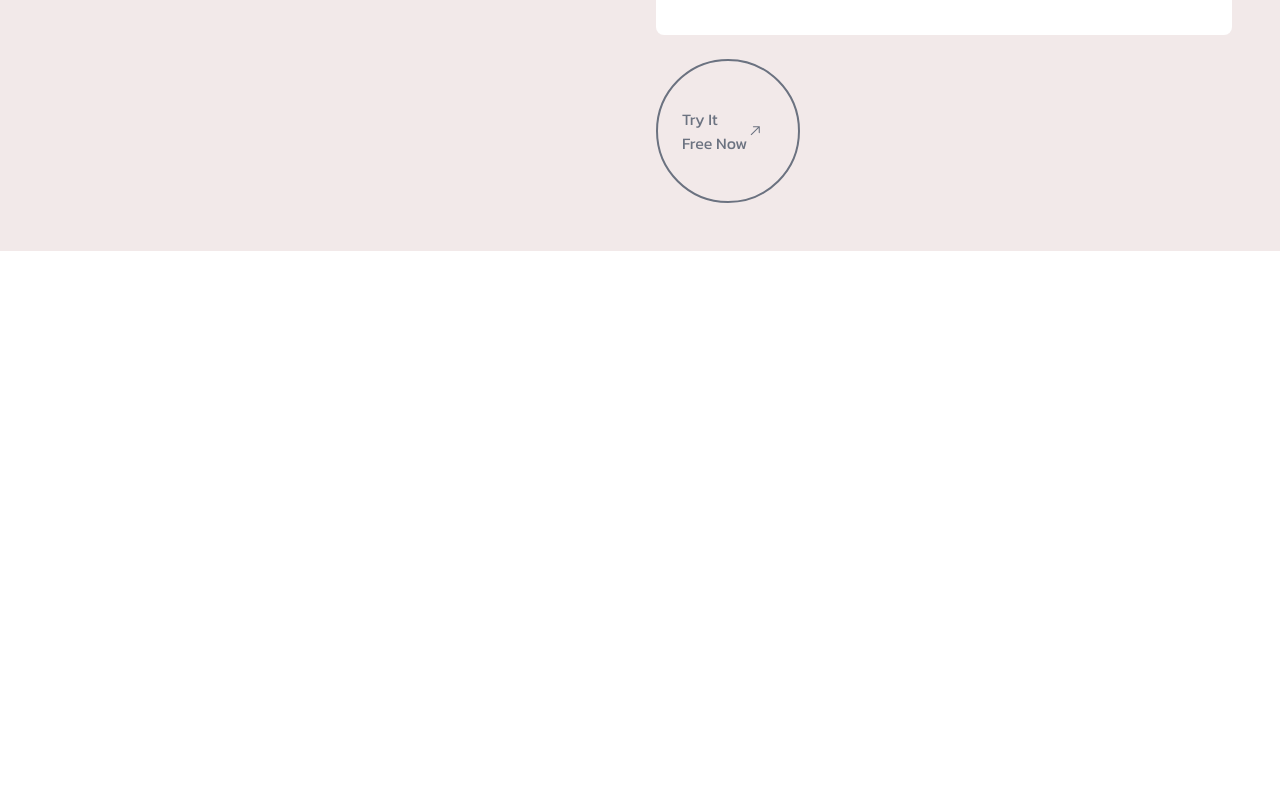
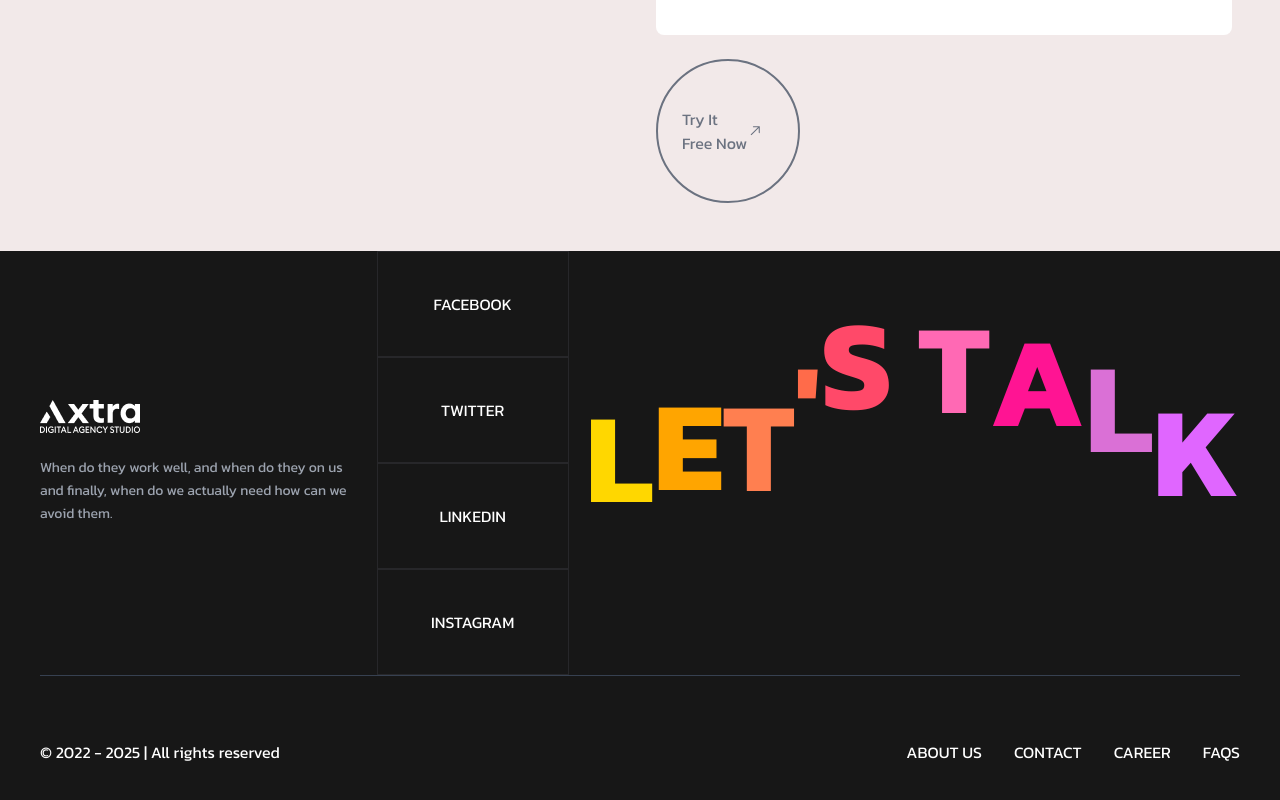
Before and after one commit to mdanamulhasan201/axtra-next-agency-scaleup-, a React (Vite) app: page / in a window 1280 px wide. Shown: the part 9832-10632 px from the top of the page. Before the commit the page ends 10083 px from the top, so only its background shows below. Built offline with nearby package versions, Linux system fonts and the light colour scheme.

Commit message:
footer added

```diff
--- a/src/components/shared/Footer.jsx
+++ b/src/components/shared/Footer.jsx
@@ -1,42 +1,68 @@
 import { useEffect, useRef } from 'react';
 import gsap from 'gsap';
-import { BiUpArrow } from 'react-icons/bi';
+import logo from '../../assets/site-logo-white.webp'
 
 const Footer = () => {
     const lettersRef = useRef([]);
+    const colors = [
+        '#FFD700',
+        '#FFA500',
+        '#FF7F50',
+        '#FF6B4A',
+        '#FF4969',
+        '#FF1493',
+        '#FF69B4',
+        '#FF1493',
+        '#DA70D6',
+        '#E066FF'
+    ];
 
     useEffect(() => {
-    // Split text animation setup
         const letters = lettersRef.current;
-    const colors = [
-      '#FFD700', // L - Yellow
-      '#FFA500', // E - Orange
-      '#FF7F50', // T - Coral
-      '#FF6B4A', // ' - Light Coral
-      '#FF4969', // S - Pink Red
-      '#FF1493', // Space
-      '#FF69B4', // T - Hot Pink
-      '#FF1493', // A - Deep Pink
-      '#DA70D6', // L - Orchid
-      '#E066FF', // K - Purple
-    ];
 
         letters.forEach((letter, index) => {
-      gsap.to(letter, {
-        color: colors[index],
+            const tl = gsap.timeline({
+                repeat: -1,
+                repeatDelay: 1
+            });
+
+            tl.to(letter, {
+                y: -100,
                 duration: 0.5,
-        ease: "none",
+                ease: "power2.out"
+            })
+                .to(letter, {
+                    y: 0,
+                    duration: 0.5,
+                    ease: "bounce.out"
+                })
+                .to(letter, {
+                    color: colors[index % colors.length],
+                    duration: 0.6,
+                    ease: "none"
+                }, "-=0.6"); // Start color change with the jump
+
+            // Stagger the start of each letter's animation
+            tl.delay(index * 0.1);
         });
+
+        return () => {
+            // Cleanup animations
+            letters.forEach(letter => {
+                gsap.killTweensOf(letter);
             });
+        };
     }, []);
 
     return (
-    <footer className="min-h-screen bg-black text-white relative px-6 py-12 lg:p-12">
+        <div className=" bg-[#171717] text-white px-5 lg:px-10">
+
+
+            <div className='flex justify-between items-center border-b border-gray-700  '>
                 {/* Left Section */}
-      <div className="mb-20 lg:mb-0 lg:absolute lg:top-12 lg:left-12">
+                <div className="">
                     <div className="mb-6">
-          <h2 className="text-2xl font-bold mb-1">Λxtra</h2>
-          <p className="text-xs tracking-wide">DIGITAL AGENCY STUDIO</p>
+                        <img src={logo} alt="" />
                     </div>
                     <p className="text-gray-400 max-w-xs text-sm leading-relaxed">
                         When do they work well, and when do they
@@ -46,11 +72,11 @@ const Footer = () => {
                 </div>
 
                 {/* Center Social Links */}
-      <div className="lg:absolute lg:top-1/2 lg:left-1/2 lg:-translate-x-1/2 lg:-translate-y-1/2">
+                <div className="text-center ">
                     {['FACEBOOK', 'TWITTER', 'LINKEDIN', 'INSTAGRAM'].map((social) => (
                         <div
                             key={social}
-            className="py-4 border-b border-zinc-800 hover:opacity-60 transition-opacity cursor-pointer w-64"
+                            className="py-10 border border-zinc-800 hover:bg-white hover:text-black transform duration-300 transition-opacity cursor-pointer w-48"
                         >
                             {social}
                         </div>
@@ -58,51 +84,44 @@ const Footer = () => {
                 </div>
 
                 {/* Right Section - Let's Talk */}
-      <div className="my-20 lg:my-0 lg:absolute lg:top-1/2 lg:right-12 lg:-translate-y-1/2">
-        <h1 className="text-6xl lg:text-8xl font-bold whitespace-nowrap">
+                <div className="">
+                    <h1 className="text-6xl lg:text-9xl font-bold whitespace-nowrap">
                         {"LET'S TALK".split('').map((letter, index) => (
                             <span
                                 key={index}
                                 ref={el => lettersRef.current[index] = el}
-              className="inline-block transition-transform hover:scale-105"
+                                className="inline-block"
+                                style={{ color: colors[index % colors.length] }}
                             >
                                 {letter === ' ' ? '\u00A0' : letter}
                             </span>
                         ))}
                     </h1>
                 </div>
+            </div>
 
             {/* Bottom Section */}
-      <div className="lg:absolute lg:bottom-12 lg:left-0 lg:right-0 lg:px-12">
+            <div className="py-16">
                 <div className="flex flex-col lg:flex-row justify-between items-start lg:items-center">
-          <div className="text-sm text-gray-400 mb-8 lg:mb-0">
+                    <div className="text-md  ">
                         © 2022 - 2025 | All rights reserved<br className="lg:hidden" />
-            by Wealcoder
+                        {/* by Wealcoder */}
                     </div>
 
                     <nav className="flex flex-wrap gap-8">
                         {['ABOUT US', 'CONTACT', 'CAREER', 'FAQS'].map((item, index) => (
                             <div key={item} className="relative group">
-                <span className="text-sm cursor-pointer hover:text-gray-300 transition-colors">
+                                <span className="text-md cursor-pointer hover:text-gray-300 transition-colors">
                                     {item}
                                 </span>
-                {item === 'CONTACT' && (
-                  <div className="absolute -right-4 top-1/2 -translate-y-1/2 w-2 h-2 rounded-full border border-[#4CAF50] group-hover:bg-[#4CAF50] transition-colors" />
-                )}
+
                             </div>
                         ))}
                     </nav>
                 </div>
             </div>
 
-      {/* Scroll to Top Button */}
-      <button
-        onClick={() => window.scrollTo({ top: 0, behavior: 'smooth' })}
-        className="fixed bottom-12 right-12 w-8 h-8 rounded-full border border-zinc-700 flex items-center justify-center hover:border-zinc-500 transition-colors"
-      >
-        <BiUpArrow size={16} />
-      </button>
-    </footer>
+        </div>
     );
 };
 
--- a/src/main/Main.jsx
+++ b/src/main/Main.jsx
@@ -1,5 +1,6 @@
 
 import Navbar from '../components/shared/Navbar';
+import Footer from '../components/shared/Footer';
 import { Outlet } from 'react-router-dom';
 
 const Main = () => {
@@ -8,7 +9,7 @@ const Main = () => {
         <>
             <Navbar />
             <Outlet />
-            {/* <Footer */}
+            <Footer/>
         </>
     );
 };
--- a/src/page/Home.jsx
+++ b/src/page/Home.jsx
@@ -8,7 +8,7 @@ import Testimonial from '../components/Home/Testimonial';
 import WhoWeAre from '../components/Home/WhoWeAre';
 import WhyChooseUs from '../components/Home/WhyChooseUs';
 import Brands from '../components/brands/Brands';
-import Footer from '../components/shared/Footer';
+// import Footer from '../components/shared/Footer';
 
 const Home = () => {
     return (
```
Lines whose indentation alone changed are shown as unchanged.
